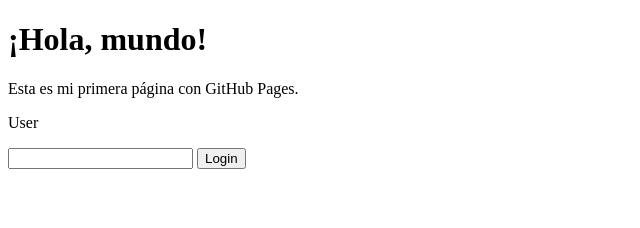
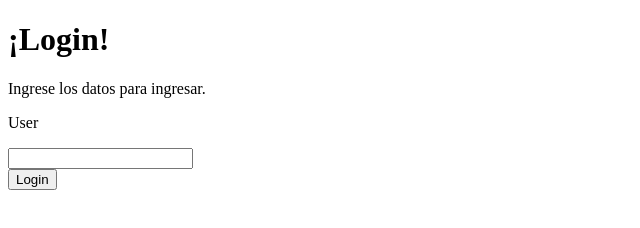
Before and after one commit to andres-dap/dap_site, a plain HTML site: page index.html in a window 1280 px wide. Shown: the whole page, without its empty margins (0-640 px from the left). Drawn offline with Linux system fonts and the light colour scheme.

Commit message:
Update index.html

```diff
--- a/index.html
+++ b/index.html
@@ -5,11 +5,11 @@
   <title>Mi primera página</title>
 </head>
 <body>
-  <h1>¡Hola, mundo!</h1>
-  <p>Esta es mi primera página con GitHub Pages.</p>
+  <h1>¡Login!</h1>
+  <p>Ingrese los datos para ingresar.</p>
 
   <p>User</p>
-  <input type="text" />
+  <input type="text" /><br>
   <button>Login</button>
 
 </body>
```
